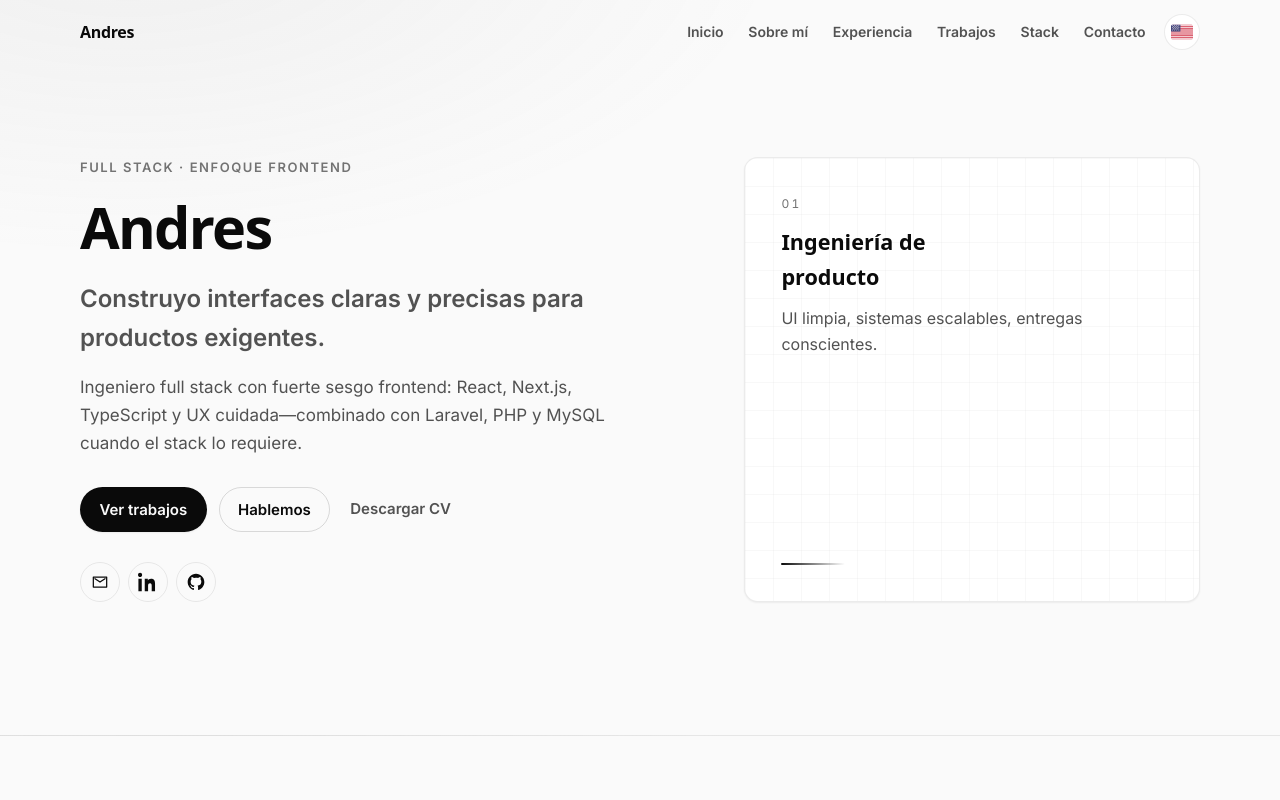
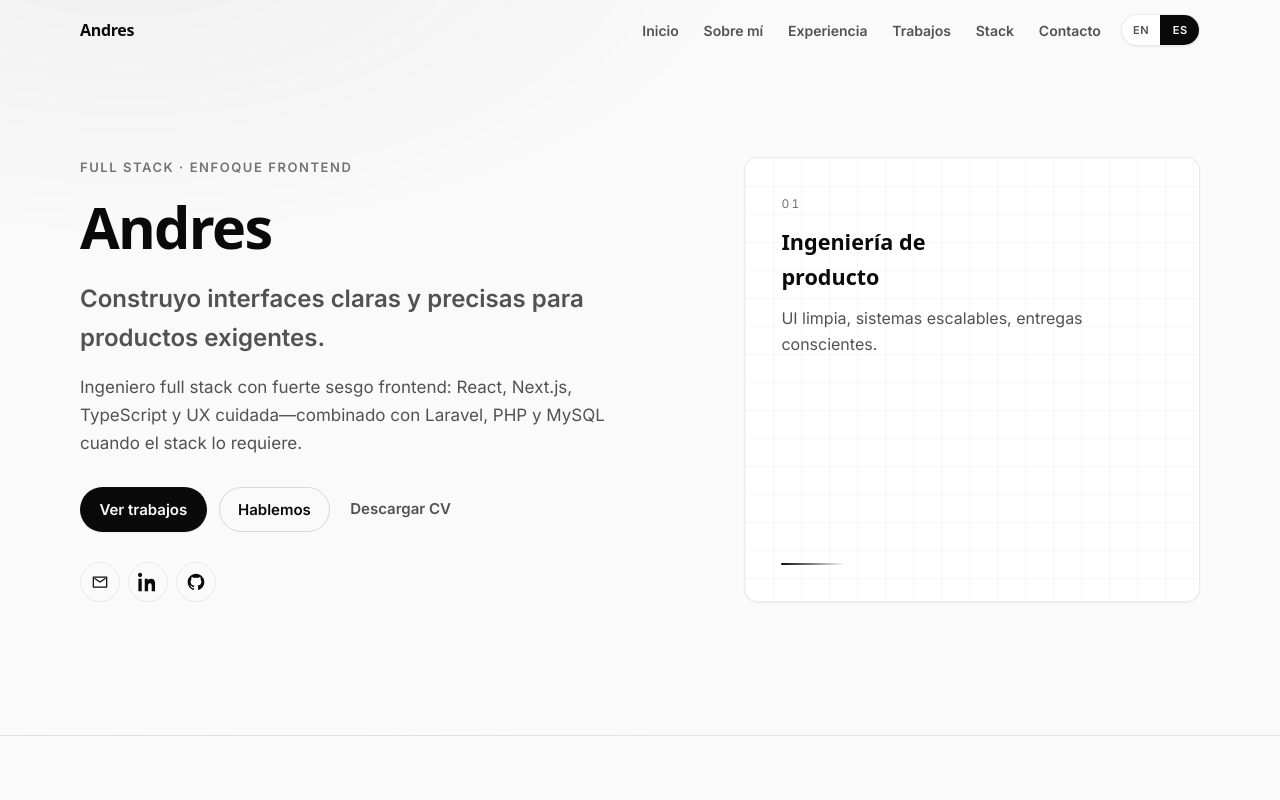
Before and after one commit to andrescimma1/portfolio, a Next.js app: page / in a window 1280 px wide. Shown: the top 800 px of the page. Built offline with nearby package versions, Linux system fonts and the light colour scheme; a web font is replaced by a local one.

Commit message:
Refactor Navbar component: Updated language selection buttons for improved accessibility and styling; replaced image icons with text buttons for language options; adjusted CSS for new layout.

```diff
--- a/components/Navbar/Navbar.jsx
+++ b/components/Navbar/Navbar.jsx
@@ -1,5 +1,4 @@
 import { useContext, useEffect, useState } from "react";
-import Image from "next/image";
 import { GlobalContext } from "../../context/GlobalContext";
 import { nav, siteMeta } from "../../data/siteContent";
 import styles from "./Navbar.module.css";
@@ -75,18 +74,34 @@ export default function Navbar() {
               {testLanguage(NAV_LABEL[id])}
             </button>
           ))}
+          <div
+            className={styles.langGroup}
+            role="group"
+            aria-label={
+              language === "es" ? "Idioma del sitio" : "Site language"
+            }
+          >
             <button
               type="button"
-            className={styles.lang}
-            onClick={toggleLanguage}
-            aria-label={language === "es" ? "Switch to English" : "Cambiar a español"}
+              className={`${styles.langOpt} ${
+                language === "en" ? styles.langActive : ""
+              }`}
+              onClick={() => language !== "en" && toggleLanguage()}
+              aria-pressed={language === "en"}
             >
-            {language === "es" ? (
-              <Image src="/assets/images/eeuu.svg" width={22} height={22} alt="" />
-            ) : (
-              <Image src="/assets/images/spain.svg" width={22} height={22} alt="" />
-            )}
+              EN
             </button>
+            <button
+              type="button"
+              className={`${styles.langOpt} ${
+                language === "es" ? styles.langActive : ""
+              }`}
+              onClick={() => language !== "es" && toggleLanguage()}
+              aria-pressed={language === "es"}
+            >
+              ES
+            </button>
+          </div>
         </nav>
 
         <button
@@ -123,16 +138,42 @@ export default function Navbar() {
               {testLanguage(NAV_LABEL[id])}
             </button>
           ))}
+          <div className={styles.mobileLang}>
+            <div
+              className={styles.langGroup}
+              role="group"
+              aria-label={
+                language === "es" ? "Idioma del sitio" : "Site language"
+              }
+            >
               <button
                 type="button"
-            className={styles.mobileLink}
+                className={`${styles.langOpt} ${styles.langOptMobile} ${
+                  language === "en" ? styles.langActive : ""
+                }`}
                 onClick={() => {
-              toggleLanguage();
+                  if (language !== "en") toggleLanguage();
                   setMobileOpen(false);
                 }}
+                aria-pressed={language === "en"}
               >
-            {language === "es" ? "English" : "Español"}
+                EN
               </button>
+              <button
+                type="button"
+                className={`${styles.langOpt} ${styles.langOptMobile} ${
+                  language === "es" ? styles.langActive : ""
+                }`}
+                onClick={() => {
+                  if (language !== "es") toggleLanguage();
+                  setMobileOpen(false);
+                }}
+                aria-pressed={language === "es"}
+              >
+                ES
+              </button>
+            </div>
+          </div>
         </div>
       </div>
     </header>
--- a/components/Navbar/Navbar.module.css
+++ b/components/Navbar/Navbar.module.css
@@ -81,23 +81,61 @@
   background: rgba(120, 120, 120, 0.08);
 }
 
-.lang {
+.langGroup {
   display: inline-flex;
-  align-items: center;
-  justify-content: center;
-  margin-left: 0.25rem;
-  width: 2.25rem;
-  height: 2.25rem;
+  margin-left: 0.35rem;
   border-radius: 999px;
   border: 1px solid var(--border);
+  overflow: hidden;
   background: var(--bg-elevated);
-  cursor: pointer;
-  transition: border-color 0.2s ease, transform 0.25s var(--ease);
+  box-shadow: var(--shadow-sm);
 }
 
-.lang:hover {
-  border-color: var(--border-strong);
-  transform: translateY(-1px);
+.langOpt {
+  font-family: var(--font-sans);
+  font-size: 0.6875rem;
+  font-weight: 700;
+  letter-spacing: 0.06em;
+  padding: 0.5rem 0.7rem;
+  min-width: 2.35rem;
+  border: none;
+  background: transparent;
+  cursor: pointer;
+  color: var(--fg-muted);
+  transition: background 0.2s ease, color 0.2s ease;
+}
+
+.langOpt + .langOpt {
+  border-left: 1px solid var(--border);
+}
+
+.langOpt:hover:not(.langActive) {
+  color: var(--fg);
+  background: rgba(120, 120, 120, 0.08);
+}
+
+.langActive {
+  background: var(--fg);
+  color: var(--bg);
+}
+
+.langActive:hover {
+  background: var(--fg);
+  color: var(--bg);
+}
+
+.langOptMobile {
+  font-size: 0.8125rem;
+  padding: 0.65rem 1rem;
+  min-width: 3.25rem;
+}
+
+.mobileLang {
+  margin-top: 1rem;
+  padding-top: 1.25rem;
+  border-top: 1px solid var(--border);
+  width: 100%;
+  max-width: 20rem;
 }
 
 .burger {
@@ -175,12 +213,3 @@
   max-width: 20rem;
   border-bottom: 1px solid var(--border);
 }
-
-.mobileLink:last-child {
-  margin-top: 0.5rem;
-  border-bottom: none;
-  font-size: 1rem;
-  font-family: var(--font-sans);
-  font-weight: 600;
-  color: var(--fg-muted);
-}
```
Lines whose indentation alone changed are shown as unchanged.
